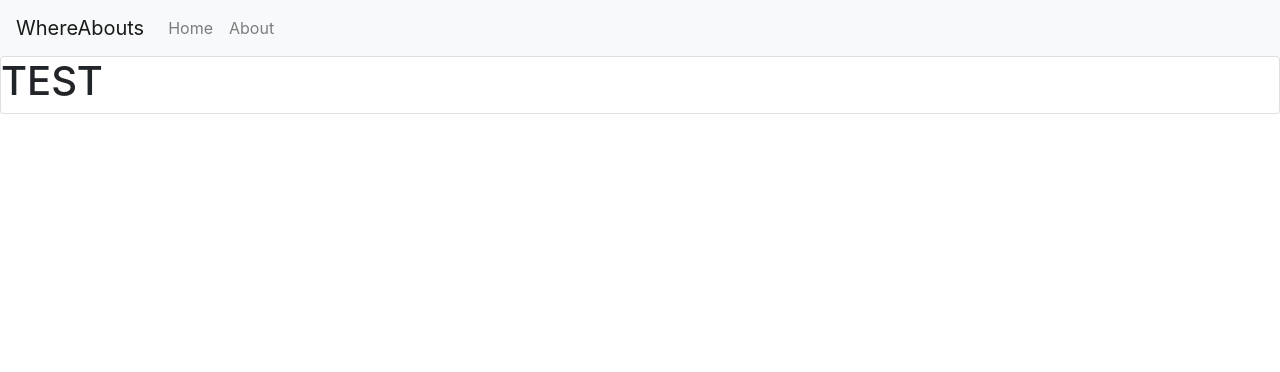
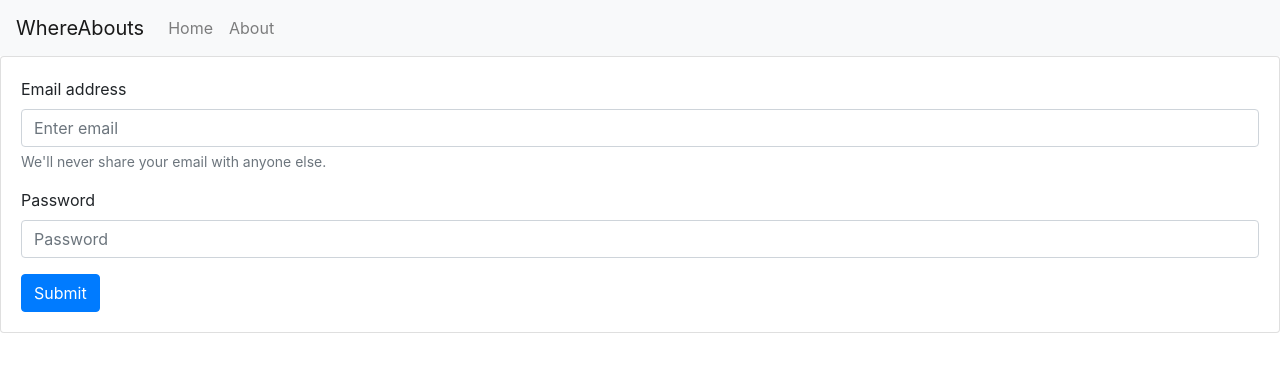
Before and after one commit to AustinPerez760/WhereAbouts, a React (Create React App) app in the folder client/: page / in a window 1280 px wide. Shown: the top 372 px of the page. Built offline with nearby package versions, Linux system fonts and the light colour scheme.

Commit message:
created skeleton of login page usign card, form, from React- Bootstrap

```diff
--- a/client/src/App.js
+++ b/client/src/App.js
@@ -1,4 +1,4 @@
-import React, { Component } from "react";
+import React from "react";
 import { BrowserRouter as Router, Route, Switch } from "react-router-dom";
 import "./App.css";
 import TopBar from "./comp/TopBar";
--- a/client/src/comp/LogIn/index.js
+++ b/client/src/comp/LogIn/index.js
@@ -1,16 +1,31 @@
 import React from "react";
+import Card from "react-bootstrap/Card";
+import Button from "react-bootstrap/Button";
+import Form from "react-bootstrap/Form";
 
 function LogIn() {
   return (
-    <div className="card">
-      <h1>TEST</h1>
-      {/* <img src="..." class="card-img-top" alt="..."> */}
-      {/* <div class="card-body">
-              <h5 class="card-title">Card title</h5>
-              <p class="card-text">Some quick example text to build on the card title and make up the bulk of the card's content.</p>
-              <a href="#" class="btn btn-primary">Go somewhere</a>
-            </div> */}
-    </div>
+    <Card>
+      <Card.Body>
+        <Form>
+          <Form.Group controlId="formBasicEmail">
+            <Form.Label>Email address</Form.Label>
+            <Form.Control type="email" placeholder="Enter email" />
+            <Form.Text className="text-muted">
+              We'll never share your email with anyone else.
+            </Form.Text>
+          </Form.Group>
+
+          <Form.Group controlId="formBasicPassword">
+            <Form.Label>Password</Form.Label>
+            <Form.Control type="password" placeholder="Password" />
+          </Form.Group>
+          <Button variant="primary" type="submit">
+            Submit
+          </Button>
+        </Form>
+      </Card.Body>
+    </Card>
   );
 }
 
```
